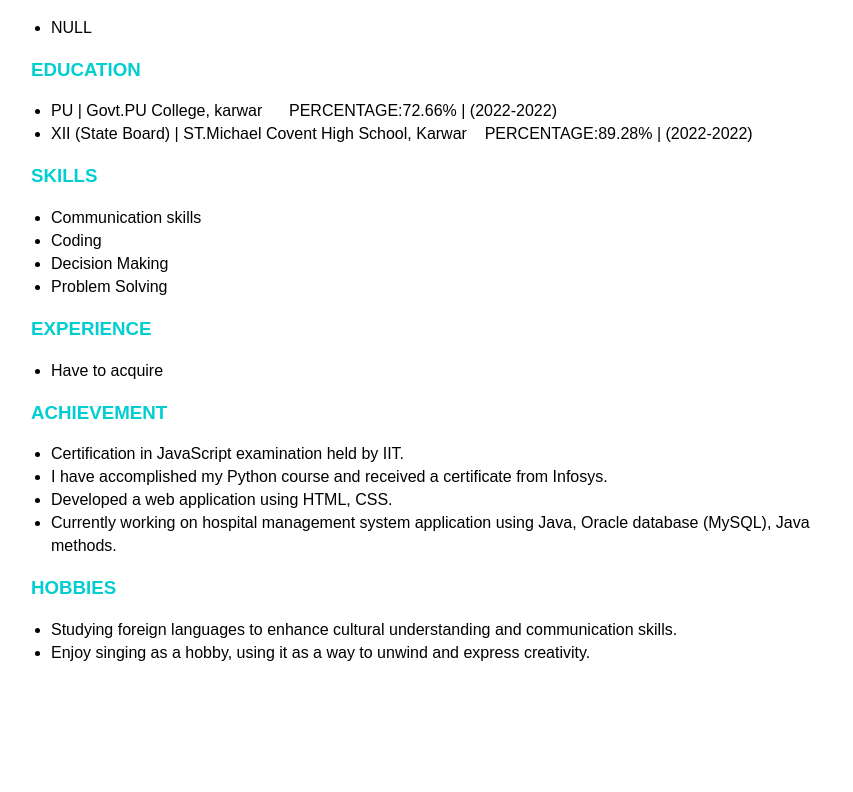
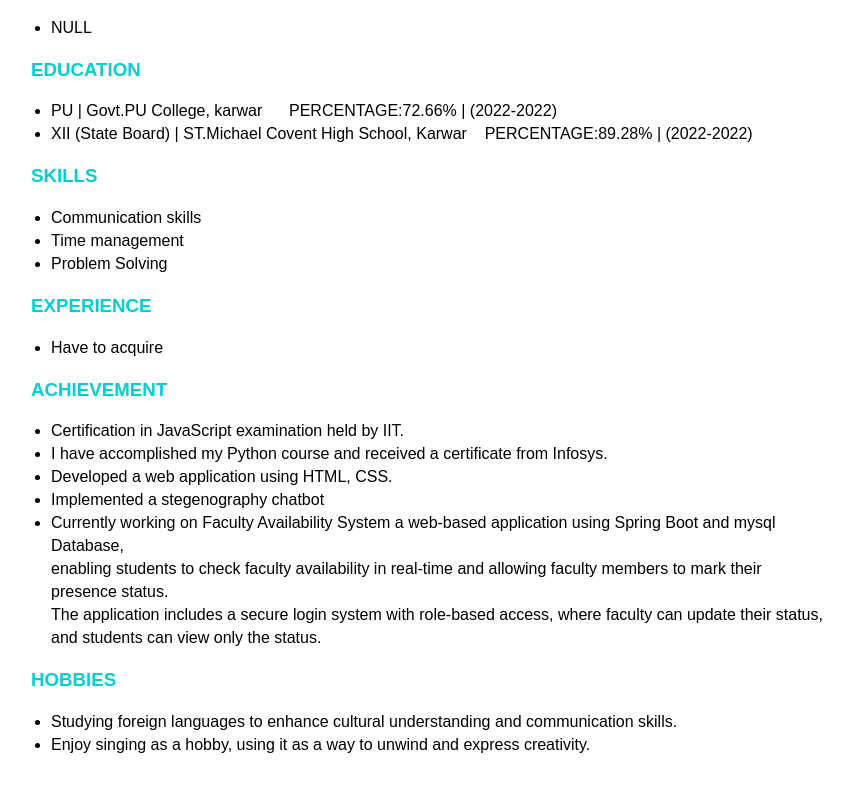
Before and after one commit to mehekkelaskar/newresume1, a plain HTML site: page index.html in a window 1280 px wide. Shown: the part 458-1250 px from the top of the page, without its empty margins (209-1062 px from the left). Before the commit the page ends 1158 px from the top, so only its background shows below. Drawn offline with Linux system fonts and the light colour scheme.

Commit message:
Updated aindex.html

```diff
--- a/index.html
+++ b/index.html
@@ -54,8 +54,7 @@
     <h3 class="skil">SKILLS</h3>
     <ul>
         <li>Communication skills</li>
-        <li>Coding</li>
-        <li>Decision Making</li>
+        <li>Time management</li>
         <li>Problem Solving</li>
     </ul>
     <h3 class="exp">EXPERIENCE</h3>
@@ -67,7 +66,11 @@
         <li>Certification in JavaScript examination held by IIT.</li>
 	    <li>I have accomplished my Python course and received a certificate from Infosys.</li>
         <li>Developed a web application using HTML, CSS.</li>
-        <li>Currently working on hospital management system  application using Java, Oracle database (MySQL), Java methods.</li>
+        <li>Implemented a stegenography chatbot</li>
+	    <li>Currently working on  Faculty Availability System a web-based application  using Spring Boot and mysql Database,<br>
+		    enabling students to check faculty availability in real-time and allowing faculty members to mark their presence status. <br>
+		    The application includes a secure login system with role-based access, where faculty can update their status,
+		    and students can view only the status.</li>
     </ul>
     <h3 class="hob">HOBBIES</h3>
     <ul>
```
